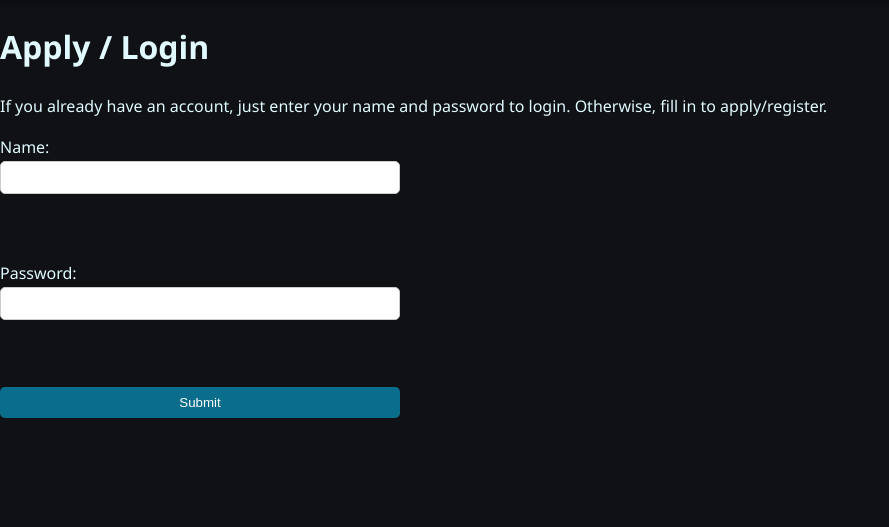
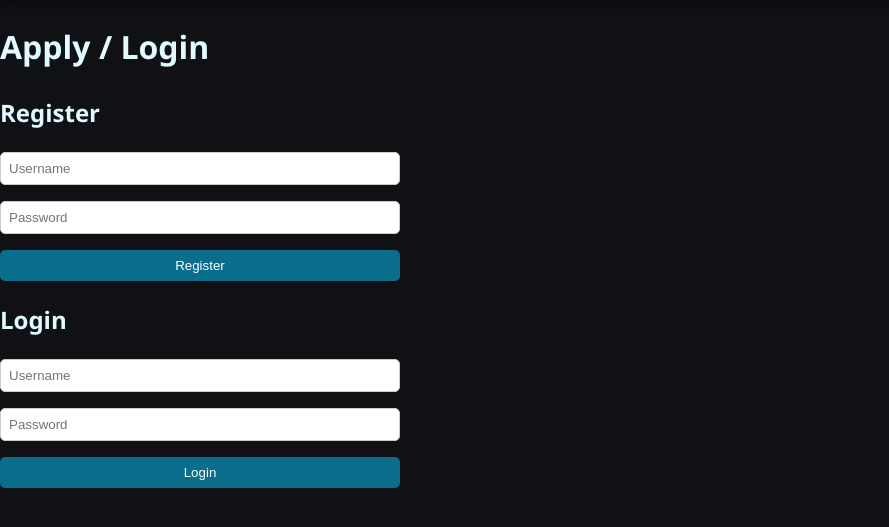
Before and after one commit to v659/aquilithia, a FastAPI app: page /apply in a window 1280 px wide. Shown: the part 156-683 px from the top of the page, without its empty margins (0-889 px from the left). Run offline with FastAPI, Linux system fonts and the light colour scheme.

Commit message:
Update apply.html

```diff
--- a/templates/apply.html
+++ b/templates/apply.html
@@ -6,15 +6,18 @@
     <p style="color: red; font-weight: bold;">{{ error }}</p>
 {% endif %}
 
-<p>If you already have an account, just enter your name and password to login. Otherwise, fill in to apply/register.</p>
+<h2>Register</h2>
+<form method="post" action="/apply">
+  <input type="text" name="name" placeholder="Username" required>
+  <input type="password" name="password" placeholder="Password" required>
+  <button type="submit">Register</button>
+</form>
 
-<form method="post" action="/apply">
-    <label for="name">Name:</label>
-    <input type="text" id="name" name="name" required><br><br>
+<h2>Login</h2>
+<form method="post" action="/login">
+  <input type="text" name="username" placeholder="Username" required>
+  <input type="password" name="password" placeholder="Password" required>
+  <button type="submit">Login</button>
+</form>
 
-    <label for="password">Password:</label>
-    <input type="password" id="password" name="password" required><br><br>
-
-    <button type="submit">Submit</button>
-</form>
 {% endblock %}
```
